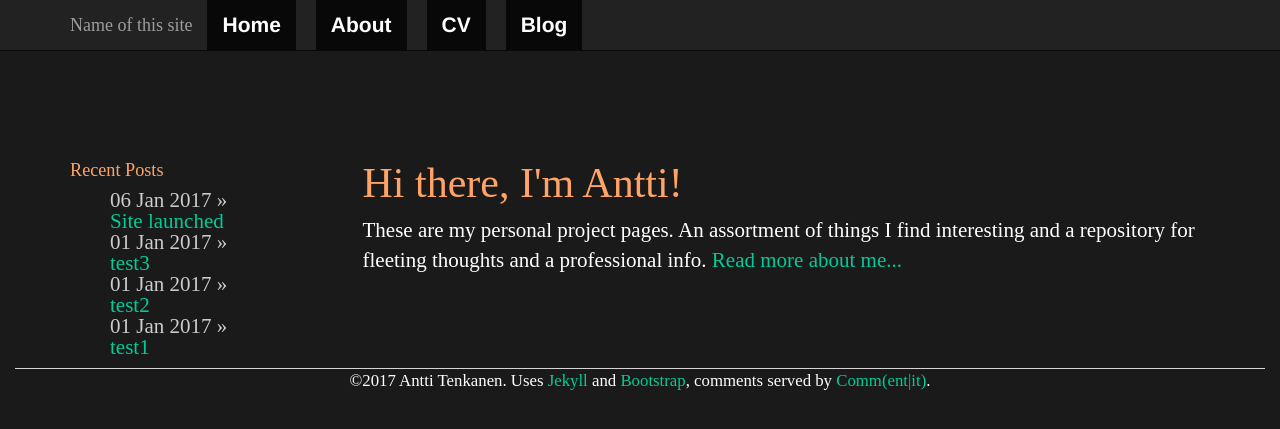
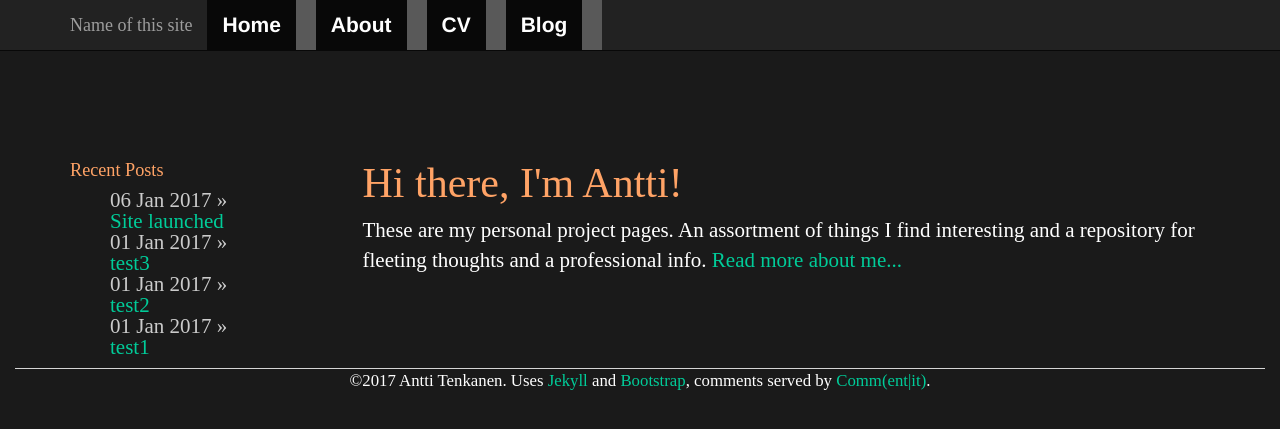
Before and after one commit to plantecophys/plantecophys, a Jekyll site: the page built from index.html, in a window 1280 px wide. Shown: the top 429 px of the page. Built offline with Jekyll 4.4.1, drawn with Linux system fonts in a browser that asks for light colours; the list of posts is cut into pages by our own code.

Commit message:
Update main.css

```diff
--- a/css/main.css
+++ b/css/main.css
@@ -68,14 +68,12 @@ nav ul, footer ul {
     padding: 0px;
     list-style: none;
     font-weight: bold;
+    color: #ffffff;
+    background-color: #595959;
 }
 nav ul li, footer ul li {
     display: inline;
     margin-right: 20px;
-}
-.active nav {
-    color: #ffffff;
-    background-color: #595959;
 }
 /* footeri ym loppuu */
 /* Blogin etusivu alkaa */
```
